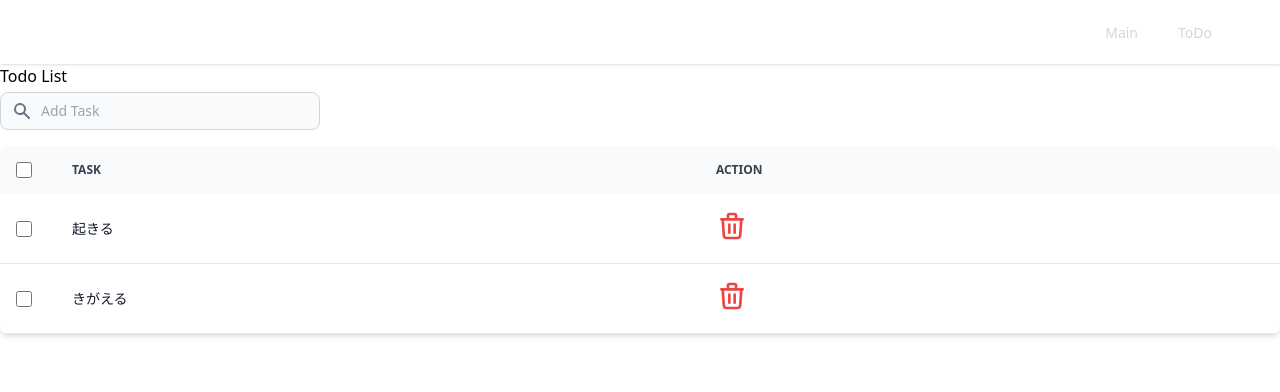
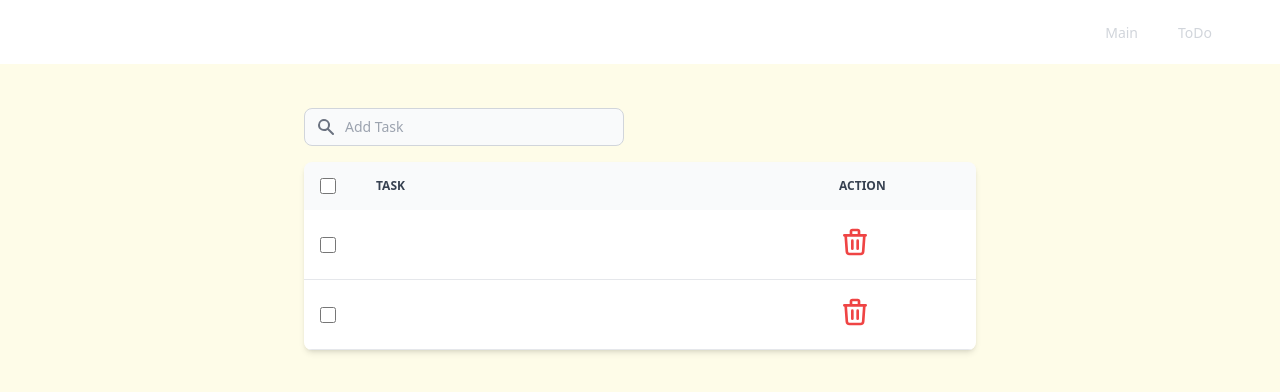
Before and after one commit to HuntingRathalos/vite_typescript_app, a Vue app: page /todo in a window 1280 px wide. Shown: the top 392 px of the page. Built offline with nearby package versions, Linux system fonts and the light colour scheme.

Commit message:
styleの調整 #1

```diff
--- a/src/components/AppNavi.vue
+++ b/src/components/AppNavi.vue
@@ -63,7 +63,7 @@ const gotoUrl = (url?: string) => {
         </div>
       </div>
     </nav>
-    <div>
+    <div class="h-screen bg-yellow-50">
       <router-view></router-view>
     </div>
   </body>
--- a/src/components/TaskAdd.vue
+++ b/src/components/TaskAdd.vue
@@ -16,7 +16,7 @@ const addTask = () => {
 </script>
 
 <template>
-  <div class="pb-4 bg-white dark:bg-gray-900">
+  <div class="pb-4">
     <label for="table-search" class="sr-only">Add Task</label>
     <div class="relative mt-1">
       <div
--- a/src/components/TaskList.vue
+++ b/src/components/TaskList.vue
@@ -9,8 +9,8 @@ const emit = defineEmits<{
 }>();
 </script>
 <template>
-  <div class="overflow-x-auto relative shadow-md sm:rounded-lg">
-    <table class="w-full text-sm text-left text-gray-500 dark:text-gray-400">
+  <div class="max-w-2xl overflow-x-auto relative shadow-md sm:rounded-lg">
+    <table class="text-sm text-left text-gray-500 dark:text-gray-400">
       <thead
         class="text-xs text-gray-700 uppercase bg-gray-50 dark:bg-gray-700 dark:text-gray-400"
       >
@@ -25,8 +25,8 @@ const emit = defineEmits<{
               <label for="checkbox-all-search" class="sr-only">checkbox</label>
             </div>
           </th>
-          <th scope="col" class="py-3 px-6">Task</th>
-          <th scope="col" class="py-3 px-6">Action</th>
+          <th scope="col" class="w-3/4 py-3 px-6">Task</th>
+          <th scope="col" class="w-1/4 py-3 px-6">Action</th>
         </tr>
       </thead>
       <tbody>
@@ -47,11 +47,11 @@ const emit = defineEmits<{
                 >
               </div>
             </td>
-            <td class="py-4 px-6">
+            <td class="py-4 px-6 text-white">
               <label v-if="task.done">
                 <del>{{ task.title }}</del>
               </label>
-              <label class="font-medium text-gray-900">
+              <label v-else class="font-medium text-white">
                 {{ task.title }}
               </label>
             </td>
--- a/src/views/TodoList.vue
+++ b/src/views/TodoList.vue
@@ -41,11 +41,8 @@ const deleteTask = (id: number) => {
 </script>
 
 <template>
-  <h1>Todo List</h1>
-  <div>
-    <div>
-      <TaskAdd @add="addTask"></TaskAdd>
-      <TaskList :tasks="tasks" @delete="deleteTask" @done="doneTask"></TaskList>
-    </div>
+  <div class="max-w-2xl mx-auto pt-10">
+    <TaskAdd @add="addTask"></TaskAdd>
+    <TaskList :tasks="tasks" @delete="deleteTask" @done="doneTask"></TaskList>
   </div>
 </template>
```
